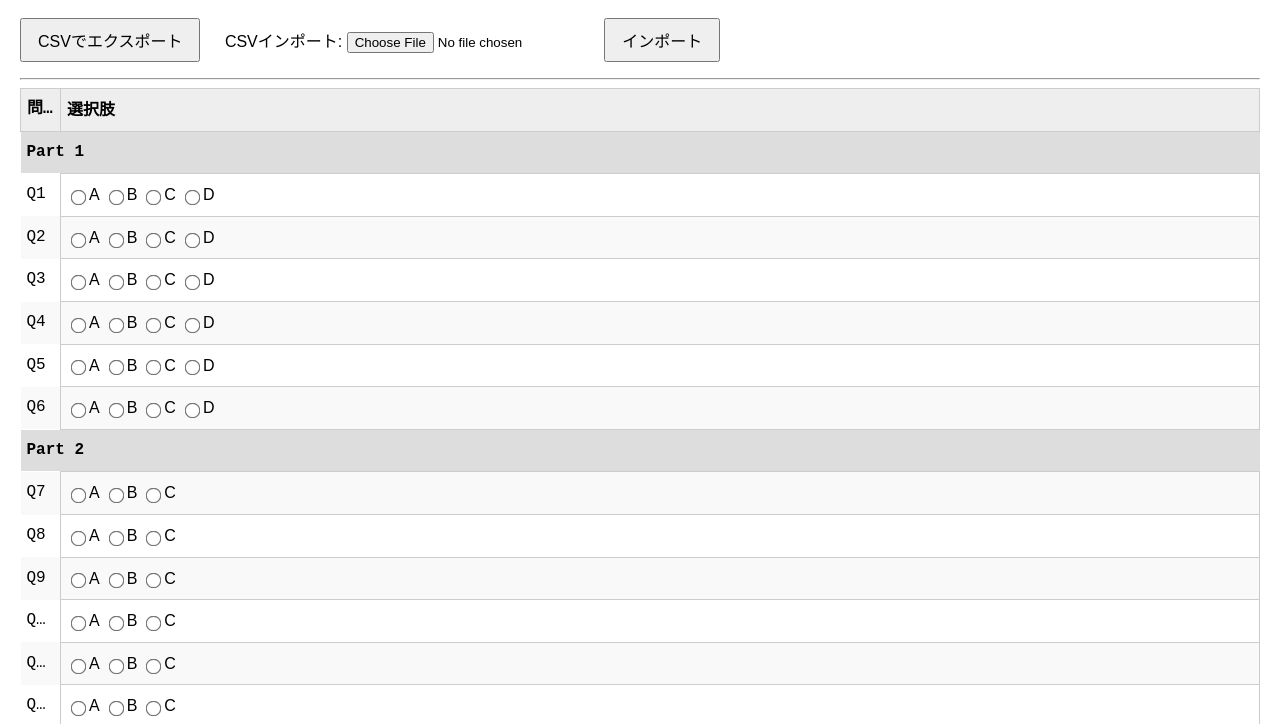
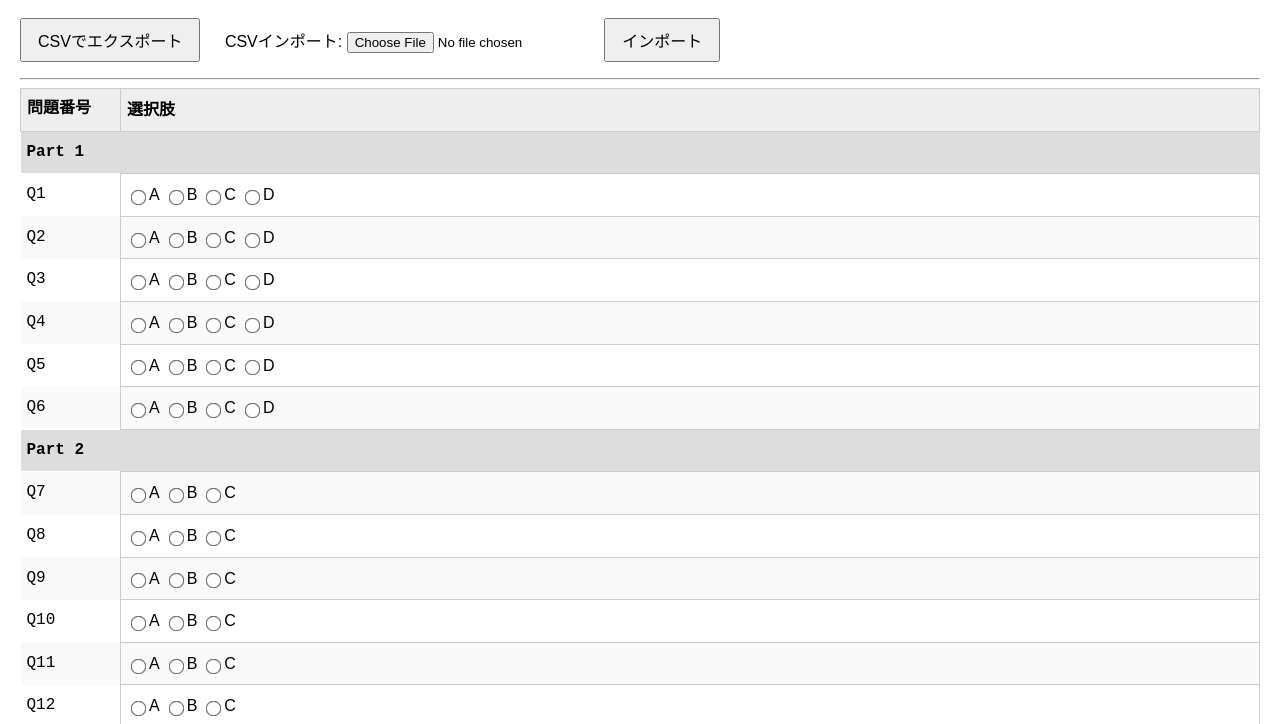
Before and after one commit to sakanactaron/20250516, a plain HTML site: page index.html in a window 1280 px wide. Shown: the part 76-800 px from the top of the page. Drawn offline with Linux system fonts and the light colour scheme.

Commit message:
Update index.html

```diff
--- a/index.html
+++ b/index.html
@@ -104,7 +104,7 @@
 
   <table id="answer-table">
     <colgroup>
-      <col style="width: 40px;">
+      <col style="width: 100px;">
       <col>
     </colgroup>
     <thead>
```
